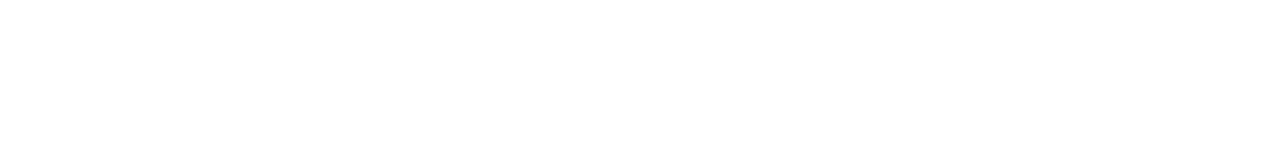
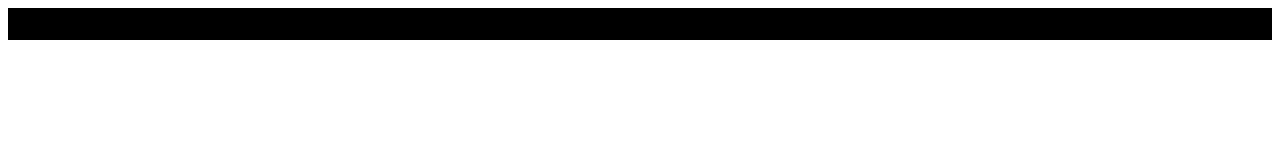
Before and after one commit to chrisscheidel/calculator_js, a plain HTML site: page index.html in a window 1280 px wide. Drawn offline with Linux system fonts and the light colour scheme.

Commit message:
Move script to end of the body and create html elements

```diff
--- a/calculator.js
+++ b/calculator.js
@@ -30,3 +30,24 @@ function operate(firstNumber, secondNumber, operator, mapping) {
     let output = mapping[operator](firstNumber,secondNumber);
     return output;
 };
+
+// Create HTML elements
+const display = document.querySelector('#display');
+const buttons = document.querySelector('#buttons');
+
+function createButtonContainer() {
+    for (let i=1 ; i<=4; i++) {
+        const newRow = document.createElement('div');
+        newRow.classList.add(`row${i}`);
+        buttons.appendChild(newRow);
+        for (let n=1; n<=4; n++) {
+            const row = document.querySelector(`.row${i}`);
+            const button = document.createElement('div');
+            button.classList.add(`button${n}`);
+            button.style.border = '1px solid black';
+            row.appendChild(button);
+        };
+    };
+};
+
+createButtonContainer();
--- a/index.html
+++ b/index.html
@@ -4,10 +4,12 @@
     <meta charset="UTF-8">
     <meta name="viewport" content="width=device-width, initial-scale=1.0">
     <title>Calculator</title>
-    <script src="calculator.js"></script>
     <link rel="stylesheet" href="style.css">
 </head>
 <body>
-    <div id="container"></div>
+    <div id="display"></div>
+    <div id="buttons"></div>
+
+    <script src="calculator.js"></script>
 </body>
 </html>
```
